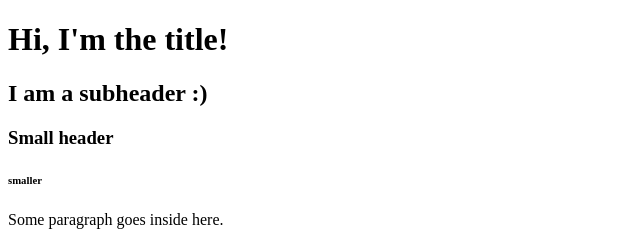
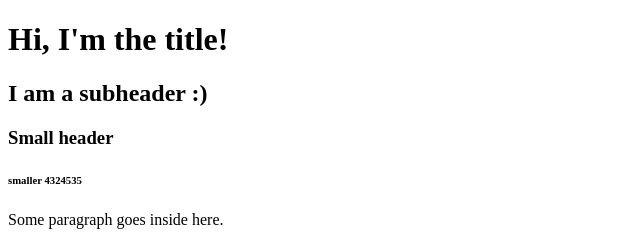
Before and after one commit to moveobootcampclassone/day1live, a plain HTML site: page html.html in a window 1280 px wide. Shown: the top 242 px of the page, 0-640 px from the left. Drawn offline with Linux system fonts and the light colour scheme; a script that the page names is missing.

Commit message:
second commit

```diff
--- a/html.html
+++ b/html.html
@@ -9,7 +9,7 @@
     <h1>Hi, I'm the title!</h1>
     <h2>I am a subheader :)</h2>
     <h3>Small header</h3>
-    <h6>smaller <span></span></h6></header>
+    <h6>smaller 4324535<span></span></h6></header>
     <div>
       <p class="paragraph">Some paragraph goes inside here.</p>
       <p class="paragraph">Some paragraph goes inside here.</p>
```
Also changed, not shown: main.js (added), styles.css (added).
